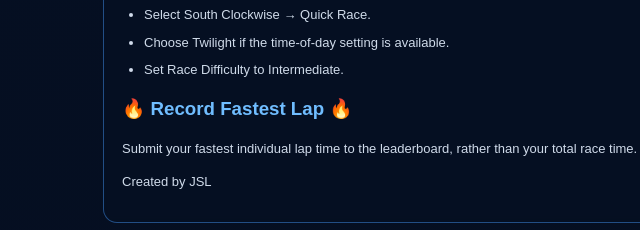
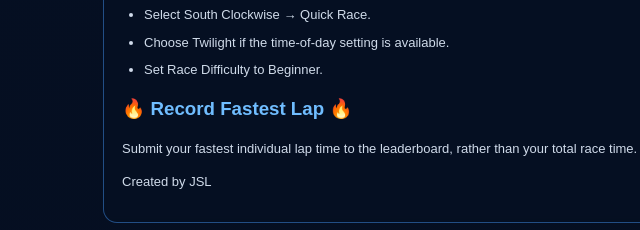
Before and after one commit to fjbntwwz26-gif/gran-turismo-7-Hot-Lap-, a plain HTML site: page index.html in a window 1280 px wide. Shown: the part 1139-1369 px from the top of the page, 53-693 px from the left. Drawn offline with nearby package versions, Linux system fonts and the light colour scheme; no server answers.

Commit message:
Update index.html

```diff
--- a/index.html
+++ b/index.html
@@ -405,7 +405,7 @@ footer {
     <li>Go to World Circuits → Asia-Oceania → Tokyo Expressway.</li>
     <li>Select South Clockwise → Quick Race.</li>
     <li>Choose Twilight if the time-of-day setting is available.</li>
-    <li>Set Race Difficulty to Intermediate.</li>
+    <li>Set Race Difficulty to Beginner.</li>
   </ul>
 
   <h3 class="fastest-lap">🔥 Record Fastest Lap 🔥</h3>
```
